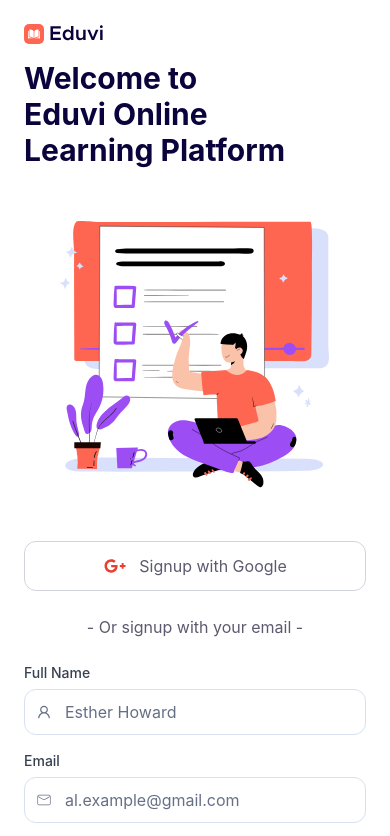
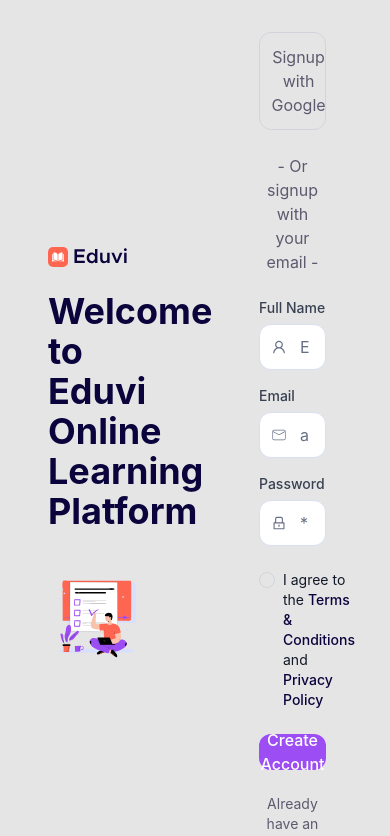
Before and after one commit to albert-byiringiro/eduvi, a React (Vite) app in the folder apps/frontend/: page / in a window 390 px wide. Shown: the top 836 px of the page. Built offline with nearby package versions, Linux system fonts and the light colour scheme.

Commit message:
feat(auth): add auth pages wrapper function [refs: #12]

```diff
--- a/apps/frontend/src/pages/auth/AuthPages.tsx
+++ b/apps/frontend/src/pages/auth/AuthPages.tsx
@@ -3,22 +3,22 @@ import Logo from '../../assets/Logo';
 
 export default function AuthPages({ children }: { children: React.ReactNode }) {
   return (
-    <div className="grid w-full min-h-screen grid-cols-1 bg-white lg:grid-cols-2">
-      <div className="flex flex-col justify-center p-6 lg:p-12">
-        <div className="mb-8 lg:mb-12">
-          <Logo className="mb-4 lg:mb-6" />
-          <h1 className="mb-4 text-3xl font-bold text-primary-900 lg:text-4xl">
+    <div className="grid w-full h-full grid-cols-2 ">
+      <div className="flex flex-col justify-center px-12 py-8 ">
+        <div className="mb-8">
+          <Logo className="mb-6" />
+          <h1 className="mb-4 text-4xl font-bold text-primary-900">
             Welcome to <br />
             Eduvi Online <br />
             Learning Platform
           </h1>
         </div>
         <div className="flex justify-center">
-          <img src={authIllustration} alt="Learning Illustratioyn" className="w-4/5" />
+          <img src={authIllustration} alt="Learning Illustration" className="w-4/5" />
         </div>
       </div>
 
-      <div className="flex flex-col justify-center p-6 lg:p-12">{children}</div>
+      <div className="flex flex-col justify-center px-16 py-8">{children}</div>
     </div>
   );
 }
```
